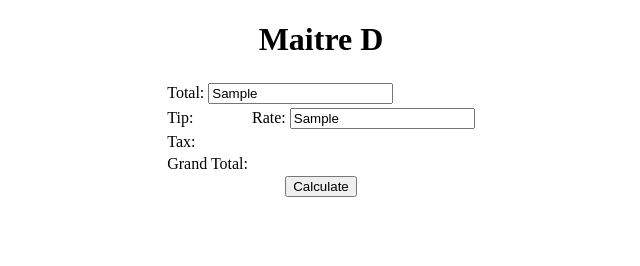
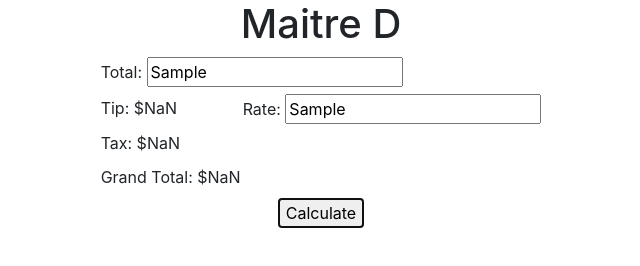
Before and after one commit to kdibben/Module-2-Practice-App, a plain HTML site: page index.html in a window 1280 px wide. Both pictures are taken after typing "Sample", "Sample" into the empty fields and a click on the button "Calculate". Shown: the whole page, without its empty margins (319-959 px from the left). Drawn offline with nearby package versions, Linux system fonts and the light colour scheme.

Commit message:
Completed project

```diff
--- a/index.html
+++ b/index.html
@@ -6,6 +6,7 @@
     <meta http-equiv="X-UA-Compatible" content="ie=edge">
     <title>Bill Calculator</title>
 
+    <link rel="stylesheet" href="https://stackpath.bootstrapcdn.com/bootstrap/4.3.1/css/bootstrap.min.css" integrity="sha384-ggOyR0iXCbMQv3Xipma34MD+dH/1fQ784/j6cY/iJTQUOhcWr7x9JvoRxT2MZw1T" crossorigin="anonymous">
     <link rel="stylesheet" href="css/style.css">
 </head>
 <body>
@@ -20,26 +21,26 @@
                         <tr>
                             <td colspan="2">
                                 <label for="total">Total: </label>
-                                <input id="total" type="text" required autofocus>
+                                <input id="total" type="text" placeholder="Bill Total" required autofocus>
                             </td>
                         </tr>
                         <tr>
                             <td>
-                                <label for="tip-label">Tip: </label>
+                                <label>Tip: <span id="tip-label"></span></label>
                             </td>
                             <td>
                                 <label for="rate">Rate: </label>
-                                <input id="rate" type="text" required>
+                                <input id="rate" type="text" placeholder="Tip Rate" required>
                             </td>
                         </tr>
                         <tr>
                             <td>
-                                <label for="tax-label">Tax: </label>
+                                <label>Tax: <span id="tax-label"></span></label>
                             </td>
                         </tr>
                         <tr>
                             <td>
-                                <label for="grand-total">Grand Total: </label>
+                                <label>Grand Total: <span id="grand-total"></span></label>
                             </td>
                         </tr>
                     </tbody>
@@ -52,5 +53,9 @@
         </article>
     </main>
 </body>
+
+<script src="https://code.jquery.com/jquery-3.3.1.slim.min.js" integrity="sha384-q8i/X+965DzO0rT7abK41JStQIAqVgRVzpbzo5smXKp4YfRvH+8abtTE1Pi6jizo" crossorigin="anonymous"></script>
+<script src="https://cdnjs.cloudflare.com/ajax/libs/popper.js/1.14.7/umd/popper.min.js" integrity="sha384-UO2eT0CpHqdSJQ6hJty5KVphtPhzWj9WO1clHTMGa3JDZwrnQq4sF86dIHNDz0W1" crossorigin="anonymous"></script>
+<script src="https://stackpath.bootstrapcdn.com/bootstrap/4.3.1/js/bootstrap.min.js" integrity="sha384-JjSmVgyd0p3pXB1rRibZUAYoIIy6OrQ6VrjIEaFf/nJGzIxFDsf4x0xIM+B07jRM" crossorigin="anonymous"></script>
 <script src="script/calculator.js"></script>
 </html>
--- a/script/calculator.js
+++ b/script/calculator.js
@@ -1,14 +1,14 @@
 function calculate(){
-    const total = parseFloat(document.getElementById('total').value)
+    const totalBill = parseFloat(document.getElementById('total').value)
     const rate = parseFloat(document.getElementById('rate').value)
 
-    const tip = total * (rate / 100)
-    const tax = total * (5.5 / 100)
-    const total = total + tip + tax
+    const tip = totalBill * (rate / 100)
+    const tax = totalBill * (5.5 / 100)
+    const grandTotal = totalBill + tip + tax
 
     document.getElementById('tip-label').innerHTML = `$${tip.toFixed(2)}`
     document.getElementById('tax-label').innerHTML = `$${tax.toFixed(2)}`
-    document.getElementById('grand-total') = `$${total.toFixed(2)}`
+    document.getElementById('grand-total').innerHTML = `$${grandTotal.toFixed(2)}`
 }
 
 document.getElementById('calculateTotal').addEventListener('click', calculate)
```
